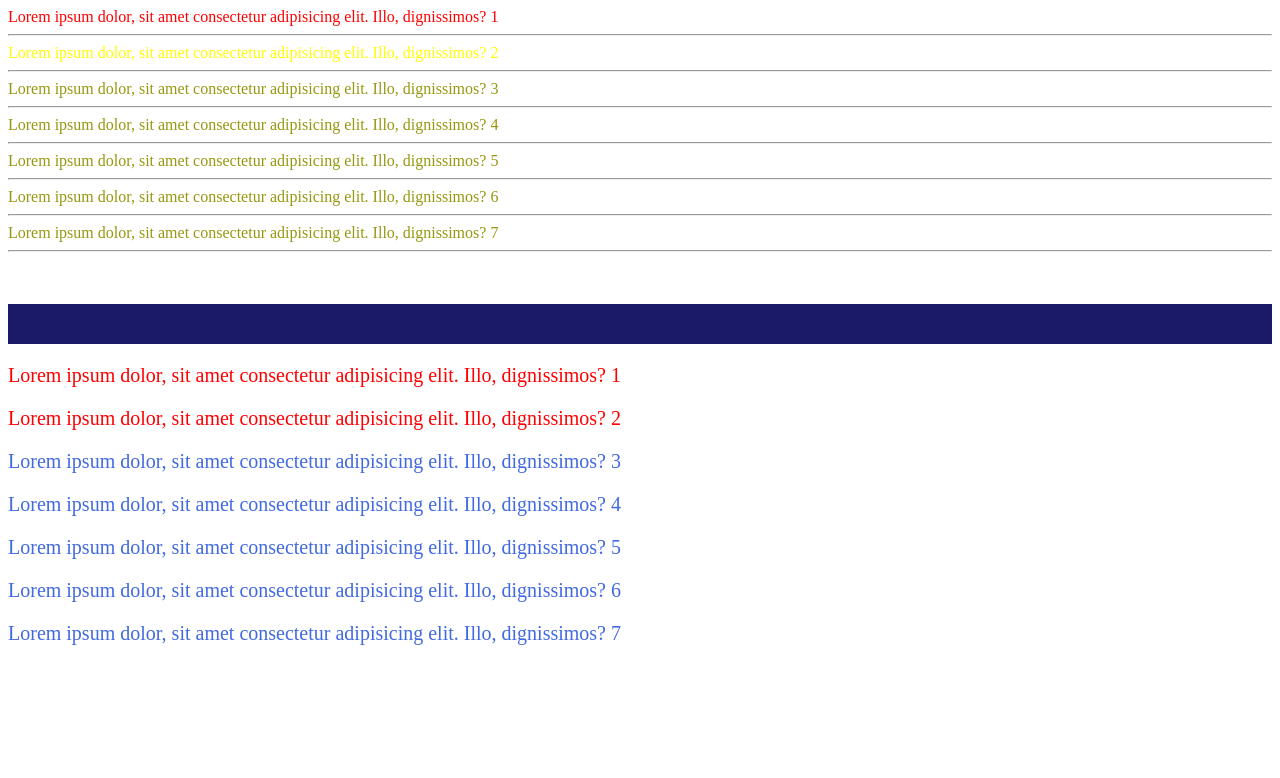
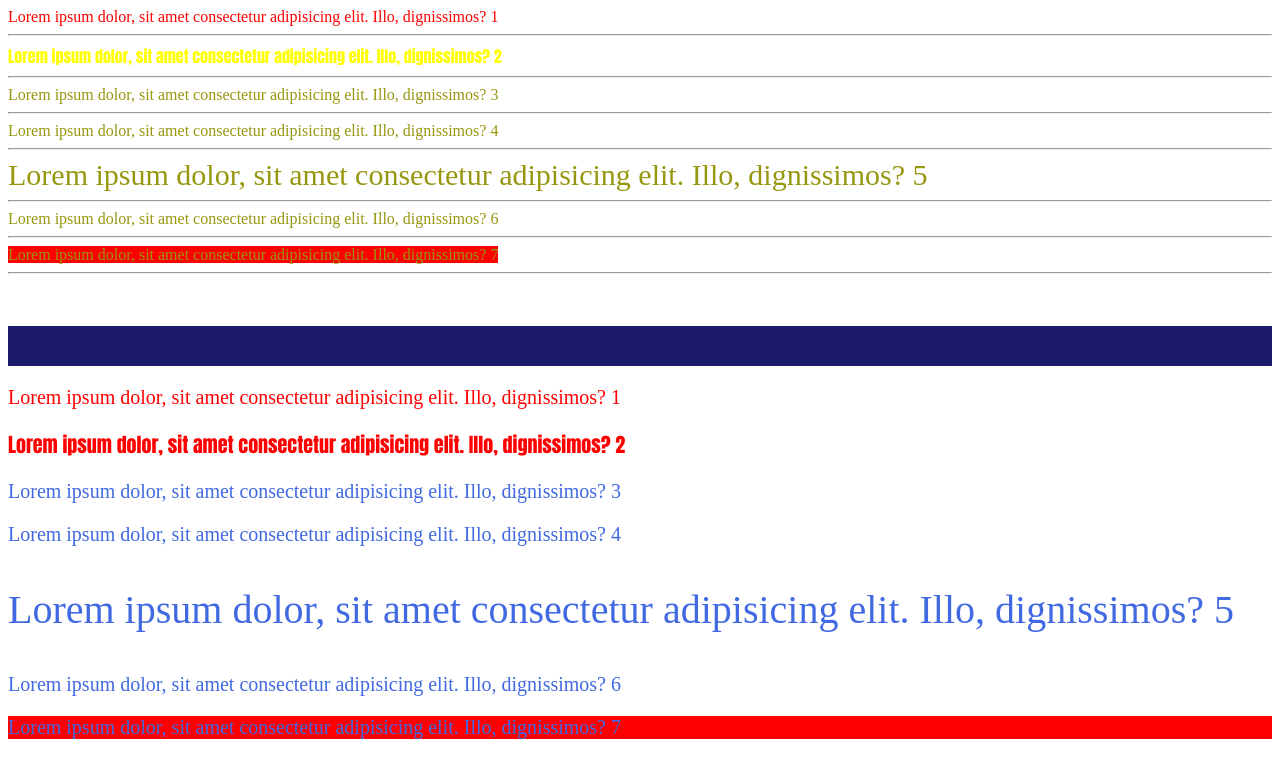
Before and after one commit to fahad5359/real-javascript-sandbox, a plain HTML site: page dom/hw/hw index.html in a window 1280 px wide. Drawn offline with Linux system fonts and the light colour scheme.

Commit message:
hw fnshd

```diff
--- a/dom/hw/hw style.css
+++ b/dom/hw/hw style.css
@@ -15,8 +15,10 @@ span{
 }
 /* hoovers */
 p:hover{
-    position: relative;
+    box-shadow: rgba(0, 0, 0, 0.15) 1.95px 1.95px 2.6px;
+
     right: 20px;
+    font-family: Verdana, Geneva, Tahoma, sans-serif;
 }
 span:hover{
     color: rgb(255, 153, 0);
--- a/dom/hw/hw.js
+++ b/dom/hw/hw.js
@@ -35,7 +35,13 @@ pic[1].style.color="red"
 
 
 //3)قم بتغي ير نوع الخط الموجود بالوسم الثاني والوسم الرابع
-pic[1].style.fontFamily="'Times New Roman', Times, serif"
+pic[1].style.fontFamily = "Impact,Charcoal,sans-serif";
+pik[1].style.fontFamily = "Impact,Charcoal,sans-serif";
 
 //4) قم بتغي ير حجم الخط الموجود بالوسم الخامس والوسم السابع
+pic[4].style.fontSize="40px"
+pik[4].style.fontSize="30px"
 //5)قم بتغي ير لون الخلفية الموجود بالوسم السادس
+
+pic[6].style.backgroundColor="red"
+pik[6].style.backgroundColor="red"
```
